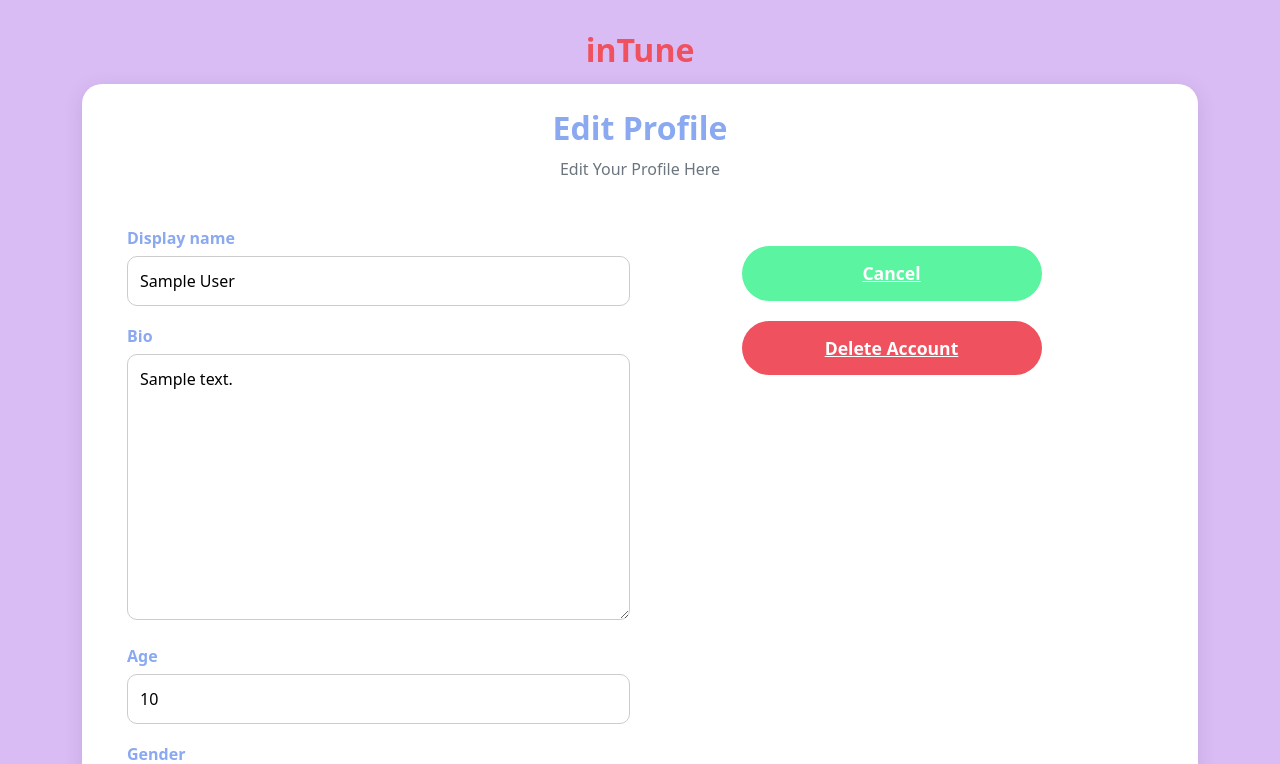
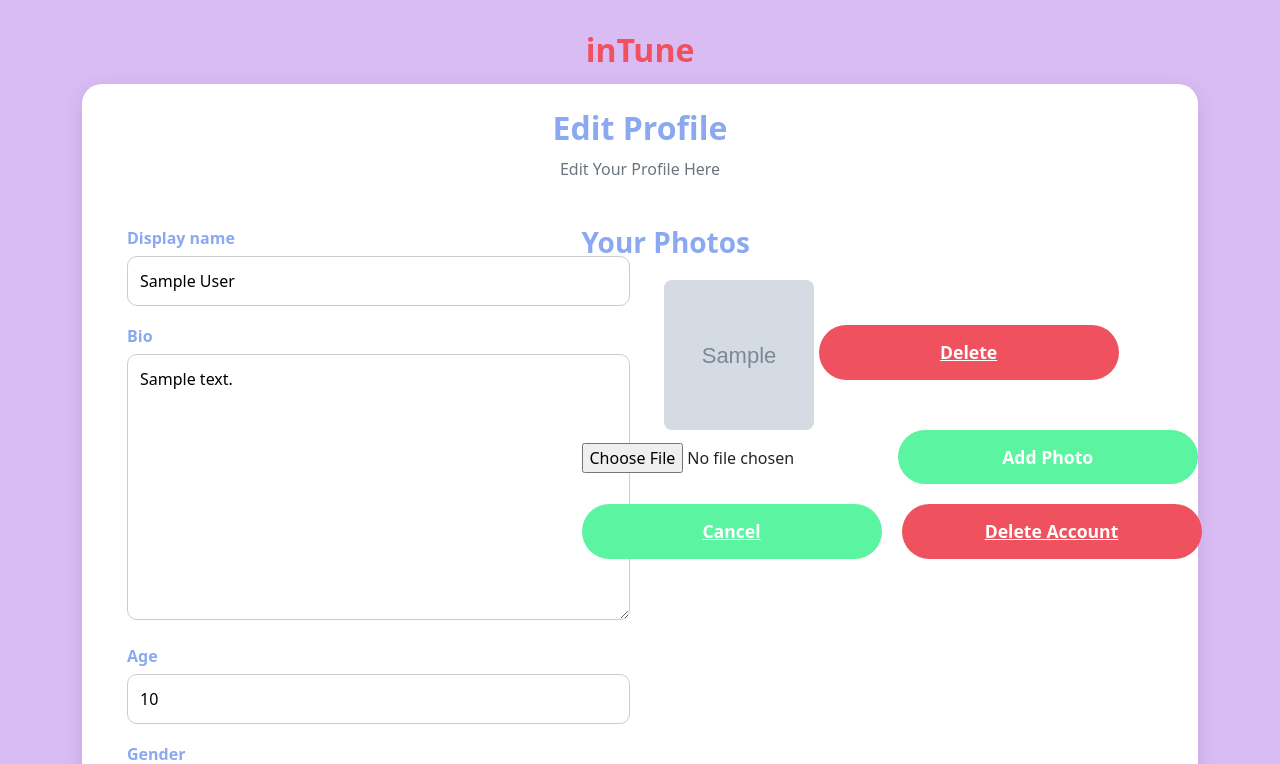
Before and after one commit to theresaaung/intune, a Django app: page /accounts/edit/ in a window 1280 px wide. Shown: the top 764 px of the page. Run offline with Django 4.2, Linux system fonts and the light colour scheme; a user stored in the database is signed in; tables that the repository leaves empty hold one stand-in row (values such as "Sample post"); grey boxes marked "Sample" are stand-in pictures.

Commit message:
more photos functionality added to edit profile

```diff
--- a/accounts/forms.py
+++ b/accounts/forms.py
@@ -1,6 +1,6 @@
 from django import forms
 from django.contrib.auth.models import User
-from accounts.models import UserProfile
+from accounts.models import UserProfile, Photo
 
 class UserForm(forms.ModelForm):
     password = forms.CharField(widget=forms.PasswordInput())
@@ -26,3 +26,12 @@ class UserProfileForm(forms.ModelForm):
             'preferred_gender',
             'preferred_location',
         )
+
+    def __init__(self, *args, **kwargs):
+        super().__init__(*args, **kwargs)
+        self.fields["profile_picture"].required = False
+
+class PhotoUploadForm(forms.ModelForm):
+    class Meta:
+        model = Photo
+        fields = ["image"]
--- a/accounts/models.py
+++ b/accounts/models.py
@@ -24,7 +24,7 @@ class UserProfile(models.Model):
     user = models.OneToOneField(User, on_delete=models.CASCADE)
     display_name = models.CharField(max_length=100, blank=True)
     bio = models.TextField(blank=True)
-    age = models.IntegerField(null=False, blank=False)
+    age = models.IntegerField(null=True, blank=True)
     gender = models.CharField(max_length=20, choices=GENDER_CHOICES, blank=True)
     location = models.CharField(max_length=100, blank=True)
     profile_picture = models.ImageField(upload_to='profile_pics/', blank=True, null=True)
--- a/accounts/static/accounts/form.css
+++ b/accounts/static/accounts/form.css
@@ -11,6 +11,14 @@
 .form-left,
 .form-right {
     width: 50%;
+    flex: 1;
+    min-width: 350px;
+}
+
+.form-right h3 {
+    margin-top: 0;
+    color: #8aa9f0;
+    font-weight: 700;
 }
 
 .form-group {
@@ -48,3 +56,31 @@
     justify-content: center;
     margin-top: 40px;
 }
+
+.photo-grid {
+    display: flex;
+    flex-wrap: wrap;
+    gap: 20px;
+    margin-top: 20px;
+    justify-content: center;
+}
+
+.photo-item {
+    position: relative;
+}
+
+.photo-item img {
+    width: 150px;
+    height: 150px;
+    object-fit: cover;
+    border-radius: 8px;
+}
+
+.edit-profile-page .form-right {
+    display: flex;
+    flex: 1;
+    min-width: 350px;
+    flex-direction: column;
+    align-items: center;
+    gap: 15px;
+}
--- a/accounts/templates/accounts/edit_profile.html
+++ b/accounts/templates/accounts/edit_profile.html
@@ -9,12 +9,13 @@
 {% block title %}Edit Profile{% endblock %}
 
 {% block content %}
+<div class="edit-profile-page">
     <h1 class="base-title">Edit Profile</h1>
     <p class="base-subtitle">Edit Your Profile Here</p>
+        <div class="form-container">
+            <div class="form-left">
                 <form method="POST" enctype="multipart/form-data">
                     {% csrf_token %}
-        <div class="form-container">
-            <div class="form-left">
                         {% for field in form %}
                             <div class="form-group">
                                 <label>{{ field.label }}</label>
@@ -22,18 +23,32 @@
                             </div>
                         {% endfor %}
                         <div class="form-btn-wrapper">
-                    <button class="base-btn" type="submit">Save Changes</button>
+                            <button class="base-btn" type="submit" name="save_profile">Save Changes</button>
                         </div>
+                </form>
             </div>
-
             <div class="form-right">
+                <form method="POST" enctype="multipart/form-data">
+                    {% csrf_token %}
+                        <h3>Your Photos</h3>
+                        <div class="photo-grid">
+                            {% for photo in photos %}
+                                <div class="photo-item">
+                                    <img src="{{ photo.image.url }}" alt="Photo">
+                                    <a href="{% url 'delete_photo' photo.id %}" class="base-btn delete-account-btn">Delete</a>
+                                </div>
+                            {% endfor %}
+                        </div>
+                        <div class="add-photo-wrapper">
+                            {{ photo_form.image }}
+                            <button type="submit" name="upload_photo" class="base-btn">Add Photo</button>
+                        </div>
                         <div class="form-btn-wrapper">
                             <a href="{% url 'profile' %}" class="base-btn">Cancel</a>
+                            <a href="{% url 'delete_account' %}" class="base-btn delete-account-btn">Delete Account</a>
                         </div>
-                <div class="form-btn-wrapper">
-                    <a href="{% url 'delete_account' %}" class="base-btn delete-account-btn">Delete Account</a>
+                </form>
             </div>
         </div>
 </div>
-</form>
 {% endblock %}
--- a/accounts/urls.py
+++ b/accounts/urls.py
@@ -11,6 +11,7 @@ urlpatterns = [
     path('edit/', views.edit_profile, name='edit_profile'),
     path('delete/', views.delete_account, name='delete_account'),
     path('user/<str:username>/', views.view_user, name='view_user'),
+    path('delete-photo/<int:photo_id>/', views.delete_photo, name="delete_photo")
 ]
 
 if settings.DEBUG:
--- a/accounts/views.py
+++ b/accounts/views.py
@@ -1,9 +1,9 @@
-from django.shortcuts import render, redirect
-from accounts.forms import UserForm, UserProfileForm
+from django.shortcuts import render, redirect, get_object_or_404
+from accounts.forms import UserForm, UserProfileForm, PhotoUploadForm
 from django.contrib.auth import authenticate, login, logout
 from django.http import HttpResponse
 from django.contrib.auth.decorators import login_required
-from accounts.models import UserProfile
+from accounts.models import UserProfile, Photo
 from spotify.models import SpotifyToken
 from django.contrib.auth.models import User
 
@@ -74,15 +74,36 @@
 def edit_profile(request):
     profile = request.user.userprofile
     if request.method == 'POST':
-        form = UserProfileForm(request.POST, request.FILES, instance=profile)
-        if form.is_valid():
-            form.save()
-            return redirect('profile')
+        if "save_profile" in request.POST:
+            form = UserProfileForm(request.POST, request.FILES, instance=profile)
+            photo_form = PhotoUploadForm()
+            if form.is_valid():
+                form.save()
+                return redirect('profile')
+        if "upload_photo" in request.POST:
+            form = UserProfileForm(instance=profile)
+            photo_form = PhotoUploadForm(request.POST, request.FILES)
+            if photo_form.is_valid():
+                photo = photo_form.save(commit=False)
+                photo.user = request.user
+                photo.save()
+                return redirect('edit_profile')
     else:
         form = UserProfileForm(instance=profile)
+        photo_form = PhotoUploadForm()
+    photos = request.user.photos.all()
+    context_dict = {
+        'form': form,
+        'photo_form': photo_form,
+        'photos': photos,
+        }
+    return render(request, 'accounts/edit_profile.html', context_dict)
 
-    context_dict = {'form': form}
-    return render(request, 'accounts/edit_profile.html', context_dict)
+@login_required
+def delete_photo(request, photo_id):
+    photo = get_object_or_404(Photo, id=photo_id)
+    photo.delete()
+    return redirect("edit_profile")
 
 @login_required
 def delete_account(request):
```
Also changed, not shown: accounts/migrations/0005_alter_userprofile_age.py (added), media/profile_photos/download.jpg (added), media/profile_photos/ooo_Schmidty_D.jpg (added), media/profile_photos/schmidt_max_greenfield_new_girl.jpg (added). Lines whose indentation alone changed are shown as unchanged.
